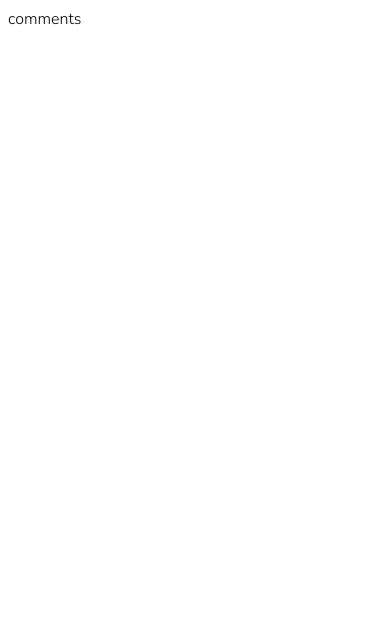
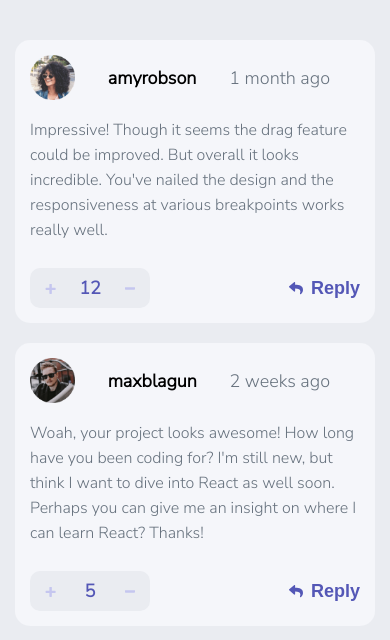
Before and after one commit to Hichahy/interactive-comments, a React (Create React App) app: page / in a window 390 px wide. Shown: the top 640 px of the page. Built offline with nearby package versions, Linux system fonts and the light colour scheme.

Commit message:
feat: style comments mobile

```diff
--- a/package.json
+++ b/package.json
@@ -9,6 +9,7 @@
     "react": "^18.2.0",
     "react-dom": "^18.2.0",
     "react-scripts": "5.0.1",
+    "styled-components": "^5.3.5",
     "web-vitals": "^2.1.4"
   },
   "scripts": {
--- a/src/App.js
+++ b/src/App.js
@@ -1,12 +1,21 @@
+import "./app.scss";
+import styled from "styled-components";
+import UserComments from "./components/userComments/UserComments";
 
-import './app.scss';
+const AppContainer = styled.div`
+  background: hsl(223, 19%, 93%);
+  min-height: 100%;
+  width: 100%;
+  padding: 20px 15px;
+  box-sizing: border-box;
+`;
 
-function App() {
+const App = () => {
   return (
-    <div className="App">
-      comments
-    </div>
+    <AppContainer>
+      <UserComments />
+    </AppContainer>
   );
-}
+};
 
 export default App;
--- a/src/app.scss
+++ b/src/app.scss
@@ -9,13 +9,26 @@ $grayishBlue: hsl(223, 19%, 93%);
 $veryLightGray: hsl(228, 33%, 97%);
 $white: hsl(0, 0%, 100%);
 
-@import url("https://fonts.googleapis.com/css2?family=Barlow+Semi+Condensed:wght@100;600&family=Nunito+Sans:wght@300&family=Rubik&family=Ubuntu+Condensed&display=swap");
+@import url("https://fonts.googleapis.com/css2?family=Barlow+Semi+Condensed:;600&family=Nunito+Sans:wght@300&family=Rubik&family=Ubuntu+Condensed&display=swap");
 //FontWeights: 400, 500, 700
 
 //Mobile: 375px
 //Desktop: 1440px
+* {
+  padding: 0;
+  margin: 0;
+}
+html {
+  height: 100%;
+}
+
+#root {
+  height: 100%;
+}
 
 body {
+  width: 100%;
+  height: 100%;
   font-family: "Nunito Sans", sans-serif;
   p {
     font-size: 16px;
--- /dev/null
+++ b/src/components/userComments/UserComments.js
@@ -0,0 +1,139 @@
+import React from "react";
+import styled from "styled-components";
+import data from "../../data.json";
+
+const CommentDiv = styled.div`
+  background-color: hsl(228, 33%, 97%);
+  width: 100%;
+  border-radius: 15px;
+  display: flex;
+  margin: 20px 0;
+  flex-direction: column;
+  padding: 15px;
+  box-sizing: border-box;
+`;
+
+const HeaderComment = styled.header`
+  display: flex;
+  align-items: center;
+  justify-content: space-between;
+  width: 300px;
+  margin-bottom: 18px;
+`;
+
+const Avatar = styled.img`
+  width: 45px;
+  height: 45px;
+`;
+
+const UserName = styled.h1`
+  font-size: 18px;
+  font-weight: 700;
+`;
+
+const DateComment = styled.p`
+  font-size: 18px;
+  font-weight: 400;
+  color: hsl(211, 10%, 45%);
+`;
+
+const CommentContent = styled.p`
+  color: hsl(211, 10%, 45%);
+  line-height: 25px;
+  margin-bottom: 25px;
+`;
+
+const ControlDiv = styled.div`
+  display: flex;
+  justify-content: space-between;
+`;
+
+const ButtonRateDiv = styled.div`
+  display: flex;
+`;
+
+const ButtonRate = styled.button`
+  display: flex;
+  border: none;
+  align-items: center;
+  justify-content: center;
+  height: 40px;
+  width: 40px;
+  background-color: hsl(223, 19%, 93%);
+  cursor: pointer;
+  ${(props) =>
+    props.radiusLeft
+      ? "border-radius: 10px 0 0 10px"
+      : "border-radius: 0 10px 10px 0"}
+`;
+
+const ScoreInButton = styled.label`
+  display: flex;
+  align-items: center;
+  justify-content: center;
+  font-weight: 700;
+  color: hsl(238, 40%, 52%);
+  height: 40px;
+  width: 40px;
+  font-size: 18px;
+  background-color: hsl(223, 19%, 93%);
+`;
+
+const ButtonReply = styled.button`
+  border: none;
+  background: transparent;
+  width: 71px;
+  display: flex;
+  align-items: center;
+  justify-content: space-between;
+  font-size: 18px;
+  font-weight: 700;
+  color: hsl(238, 40%, 52%);
+`;
+
+const UserComments = () => {
+  return data.comments.map((i) => (
+    <CommentDiv key={i.id}>
+      <HeaderComment>
+        <Avatar src={i.user.image.png}></Avatar>
+        <UserName>{i.user.username}</UserName>
+        <DateComment>{i.createdAt}</DateComment>
+      </HeaderComment>
+      <div>
+        <CommentContent>{i.content}</CommentContent>
+      </div>
+      <ControlDiv>
+        <ButtonRateDiv>
+          <ButtonRate radiusLeft={true}>
+            <svg width="11" height="11" xmlns="http://www.w3.org/2000/svg">
+              <path
+                d="M6.33 10.896c.137 0 .255-.05.354-.149.1-.1.149-.217.149-.354V7.004h3.315c.136 0 .254-.05.354-.149.099-.1.148-.217.148-.354V5.272a.483.483 0 0 0-.148-.354.483.483 0 0 0-.354-.149H6.833V1.4a.483.483 0 0 0-.149-.354.483.483 0 0 0-.354-.149H4.915a.483.483 0 0 0-.354.149c-.1.1-.149.217-.149.354v3.37H1.08a.483.483 0 0 0-.354.15c-.1.099-.149.217-.149.353v1.23c0 .136.05.254.149.353.1.1.217.149.354.149h3.333v3.39c0 .136.05.254.15.353.098.1.216.149.353.149H6.33Z"
+                fill="#C5C6EF"
+              />
+            </svg>
+          </ButtonRate>
+          <ScoreInButton>{i.score}</ScoreInButton>
+          <ButtonRate radiusLeft={false}>
+            <svg width="11" height="3" xmlns="http://www.w3.org/2000/svg">
+              <path
+                d="M9.256 2.66c.204 0 .38-.056.53-.167.148-.11.222-.243.222-.396V.722c0-.152-.074-.284-.223-.395a.859.859 0 0 0-.53-.167H.76a.859.859 0 0 0-.53.167C.083.437.009.57.009.722v1.375c0 .153.074.285.223.396a.859.859 0 0 0 .53.167h8.495Z"
+                fill="#C5C6EF"
+              />
+            </svg>
+          </ButtonRate>
+        </ButtonRateDiv>
+        <ButtonReply>
+          <svg width="14" height="13" xmlns="http://www.w3.org/2000/svg">
+            <path
+              d="M.227 4.316 5.04.16a.657.657 0 0 1 1.085.497v2.189c4.392.05 7.875.93 7.875 5.093 0 1.68-1.082 3.344-2.279 4.214-.373.272-.905-.07-.767-.51 1.24-3.964-.588-5.017-4.829-5.078v2.404c0 .566-.664.86-1.085.496L.227 5.31a.657.657 0 0 1 0-.993Z"
+              fill="#5357B6"
+            />
+          </svg>
+          Reply
+        </ButtonReply>
+      </ControlDiv>
+    </CommentDiv>
+  ));
+};
+
+export default UserComments;
```
Also changed, not shown: src/data.json (renamed from data.json), 1 other file (tests, documents, lock files or other folders).
